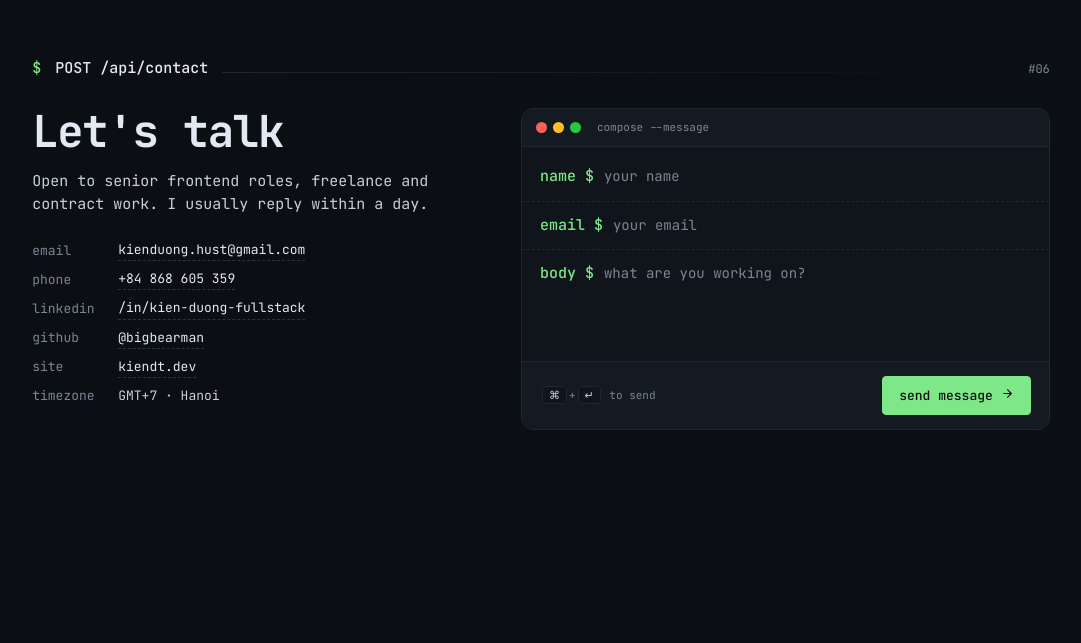
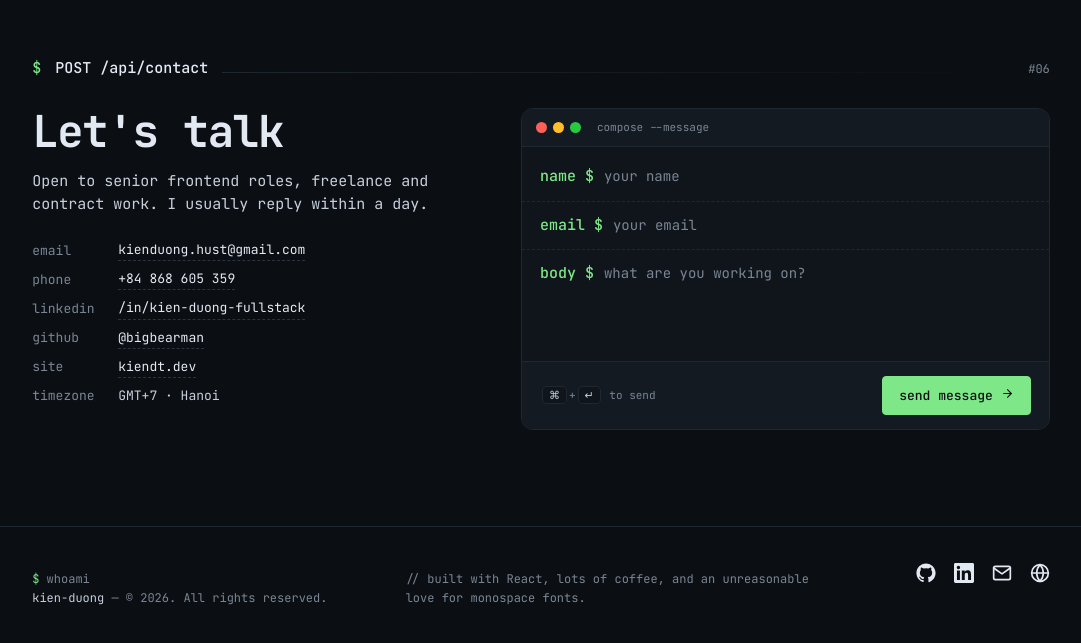
Before and after one commit to bigbearman/portfolio, a Next.js app: page /Kien_Duong_CV.pdf in a window 1280 px wide. Shown: the part 4972-5615 px from the top of the page, without its empty margins (99-1180 px from the left). Before the commit the page ends 5498 px from the top, so only its background shows below. Built offline with nearby package versions, Linux system fonts and the light colour scheme.

Commit message:
feat: add footer and assemble full page

```diff
--- a/app/[lang]/page.tsx
+++ b/app/[lang]/page.tsx
@@ -7,6 +7,7 @@ import Experience from "@/components/Experience";
 import Projects from "@/components/Projects";
 import Lab from "@/components/Lab";
 import Contact from "@/components/Contact";
+import Footer from "@/components/Footer";
 
 export function generateStaticParams() {
   return [{ lang: "en" }, { lang: "vi" }];
@@ -30,6 +31,7 @@ export default async function Page({
         <Lab lang={lang} />
         <Contact lang={lang} />
       </main>
+      <Footer lang={lang} />
     </>
   );
 }
--- /dev/null
+++ b/components/Footer.tsx
@@ -0,0 +1,56 @@
+import { content, type Lang } from "@/content";
+import { Github, Linkedin, Mail, Site } from "./Icon";
+
+export default function Footer({ lang }: { lang: Lang }) {
+  const f = content.footer[lang];
+  const m = content.meta;
+
+  return (
+    <footer className="footer">
+      <div className="container footer__row">
+        <p>
+          <span style={{ color: "var(--green)" }}>$</span> whoami
+          <br />
+          <span style={{ color: "var(--fg-2)" }}>
+            {m.name.toLowerCase().replace(" ", "-")}
+          </span>{" "}
+          {/* ponytail: year is fixed at build time under static export, refreshes on next deploy */}
+          — © {new Date().getFullYear()}. {f.rights}
+        </p>
+        <p>
+          <span style={{ color: "var(--muted)" }}>// </span>
+          {f.built}
+        </p>
+        <div className="footer__socials">
+          <a
+            href={`https://github.com/${m.github}`}
+            target="_blank"
+            rel="noreferrer"
+            aria-label="github"
+          >
+            <Github />
+          </a>
+          <a
+            href={`https://linkedin.com/in/${m.linkedin}`}
+            target="_blank"
+            rel="noreferrer"
+            aria-label="linkedin"
+          >
+            <Linkedin />
+          </a>
+          <a href={`mailto:${m.email}`} aria-label="email">
+            <Mail />
+          </a>
+          <a
+            href={`https://${m.site}`}
+            target="_blank"
+            rel="noreferrer"
+            aria-label="site"
+          >
+            <Site />
+          </a>
+        </div>
+      </div>
+    </footer>
+  );
+}
```
